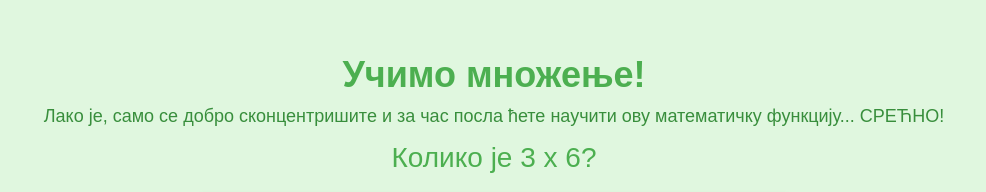
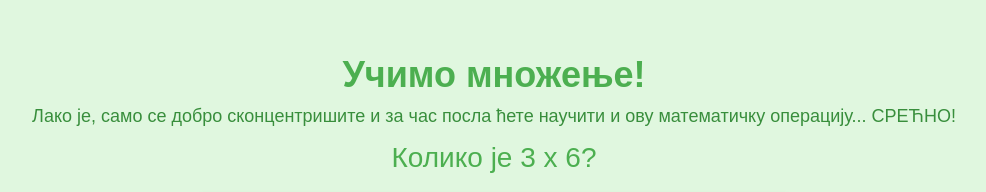
Before and after one commit to bembem33/matematika_mnozenje, a plain HTML site: page index.html in a window 1280 px wide. Shown: the top 192 px of the page, without its empty margins (146-1132 px from the left). Drawn offline with Linux system fonts and the light colour scheme.

Commit message:
index.html

```diff
--- a/index.html
+++ b/index.html
@@ -98,7 +98,7 @@
 <body>
 
 <h1>Учимо множење!</h1>
-<div class="message">Лако је, само се добро сконцентришите и за час посла ћете научити ову математичку функцију... СРЕЋНО!</div>
+<div class="message">Лако је, само се добро сконцентришите и за час посла ћете научити и ову математичку операцију... СРЕЋНО!</div>
 <div class="question">Срећно! Колико је 1 x 1?</div>
 <table id="multiplicationTable">
     <thead>
```
